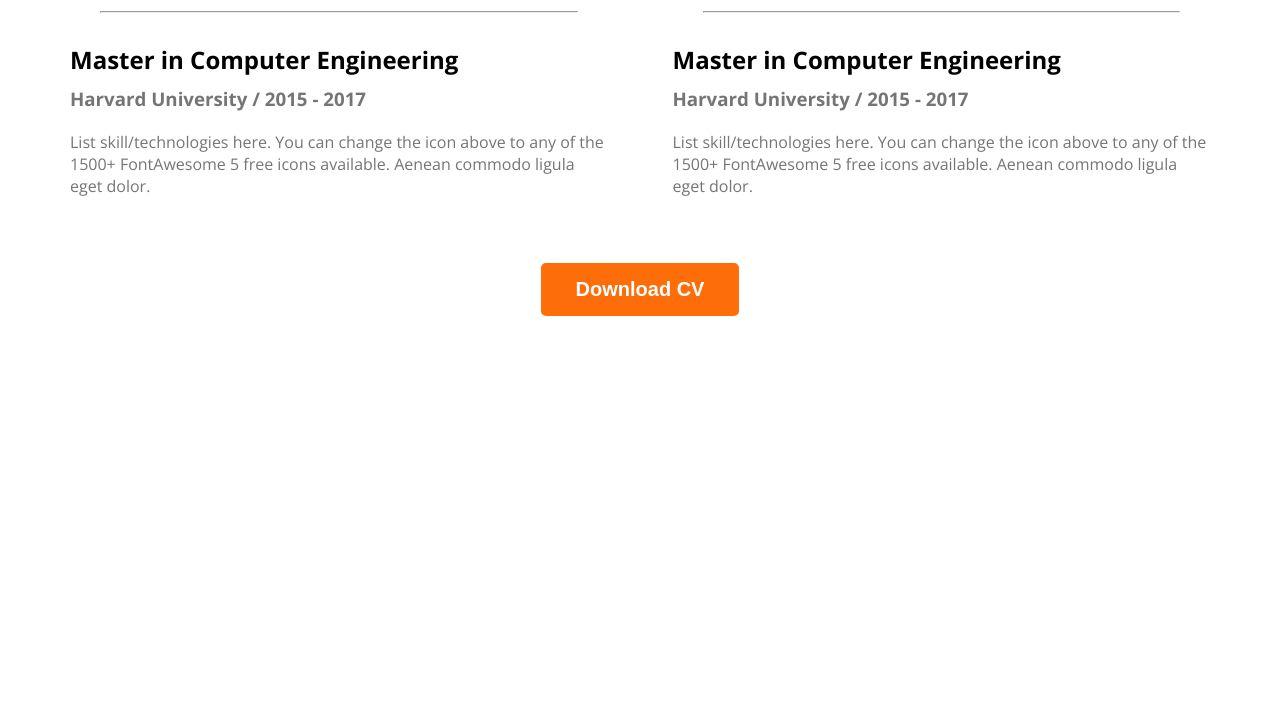
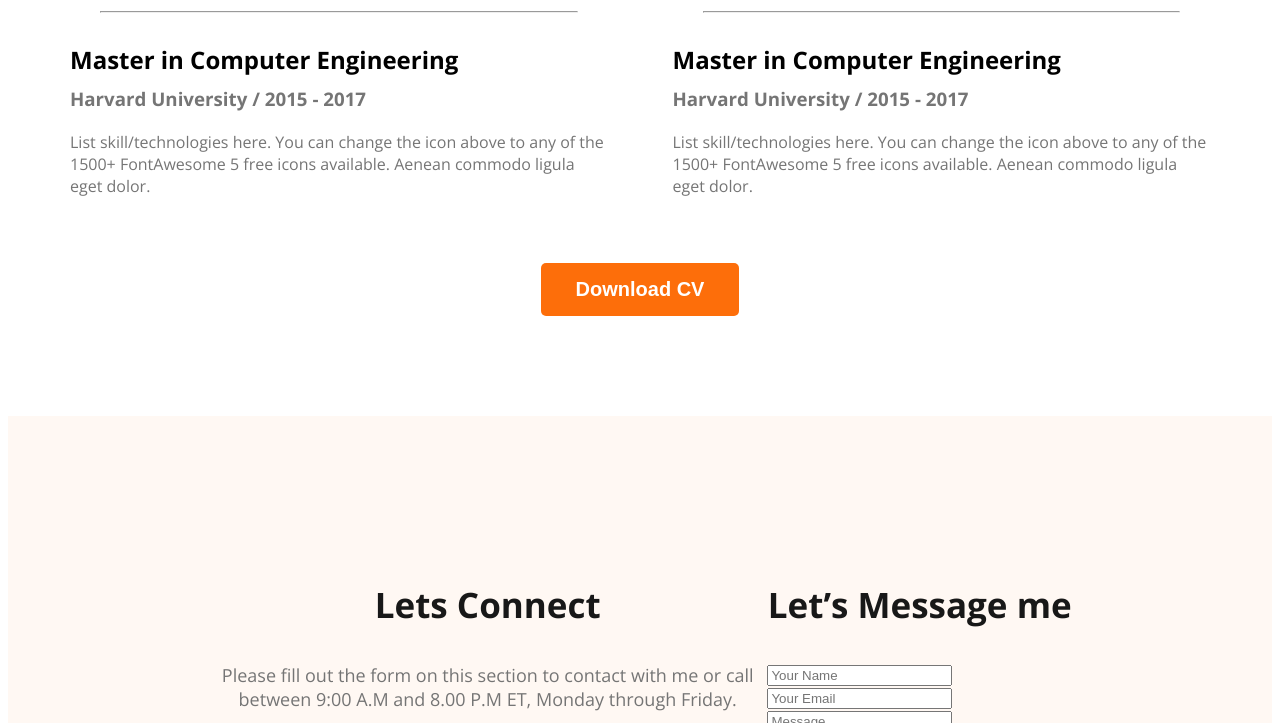
Before and after one commit to younus364/web-developer-portfolio, a plain HTML site: page index.html in a window 1280 px wide. Shown: the part 2962-3685 px from the top of the page. Before the commit the page ends 3286 px from the top, so only its background shows below. Drawn offline with nearby package versions, Linux system fonts and the light colour scheme.

Commit message:
basic footer

```diff
--- a/index.html
+++ b/index.html
@@ -151,6 +151,23 @@
         </section>
    </main>
     <footer>
+    <div class="fotter-colam">
+      <h3 class="section-title">Lets Connect</h3>
+      <p class="section-description">Please fill out the form on this section to contact with me or call between 9:00 A.M and 8.00 P.M ET, Monday through Friday.</p>
+      <div class="social-link">
+        <a href=""><img src="images/icons/facebook.png" alt=""></a>
+        <a href=""><img src="images/icons/insta.png" alt=""></a>
+        <a href=""><img src="images/icons/twitter.png" alt=""></a>
+      </div>
+    </div>
+    <div class="fotter-colam">
+      <h3 class="section-title">Let’s Message me</h3>
+      <div class="table">
+        <input type="text" placeholder="Your Name" name="name" id="">
+       <input type="email" placeholder="Your Email" name="" id="">
+       <input type="text" placeholder="Message" name="" id="">
+      </div>
+    </div>
 
     </footer>
 </body>
--- a/styles/portfolio.css
+++ b/styles/portfolio.css
@@ -157,7 +157,8 @@ box-shadow: 0px 6px 50px 0px rgba(0, 0, 0, 0.06);
 /* Resume section styles */
 
 .resume-colam-title{
-    color: #474747;
+
+     color: #474747;
     font-size: 30px;
      font-weight: 700;
 
@@ -185,3 +186,19 @@ box-shadow: 0px 6px 50px 0px rgba(0, 0, 0, 0.06);
     text-align: center;
     padding-top: 50px;
 }
+
+
+
+
+         /* footer style */
+
+ footer{
+            display: flex;
+            background: #FFF8F3;
+            padding: 130px 200px;
+            margin-top: 100px;
+        }
+.table{
+    display: block;
+
+}
```
